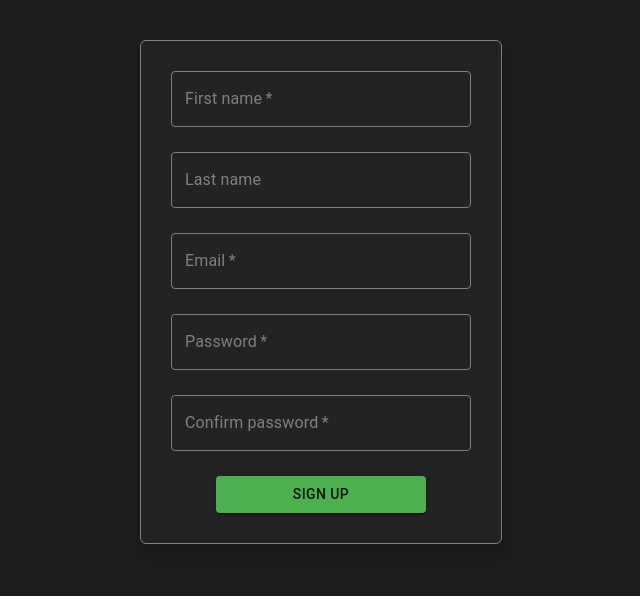
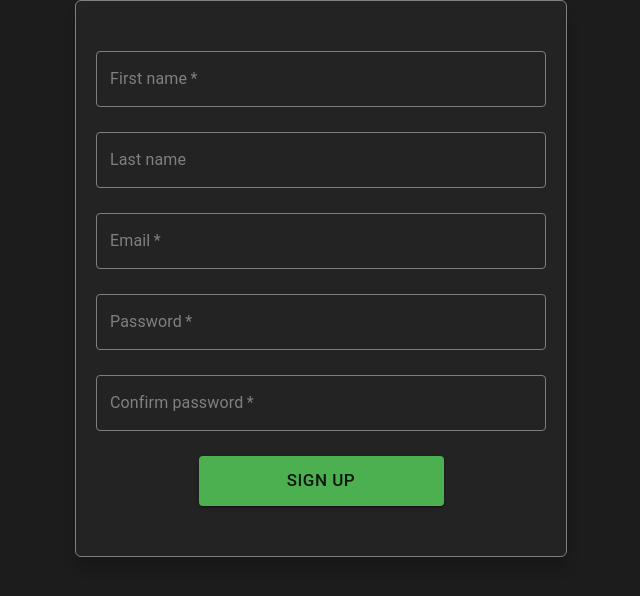
Before and after one commit to ArturBekhDEV/Intern-ui, a React (Vite) app: page /sign-up in a window 1280 px wide. Shown: the top 596 px of the page, without its empty margins (319-959 px from the left). Built offline with nearby package versions, Linux system fonts and the light colour scheme.

Commit message:
feature: add yup validation and refactor some text

```diff
--- a/src/components/SignUpForm/SignUpForm.constants.ts
+++ b/src/components/SignUpForm/SignUpForm.constants.ts
@@ -1,3 +1,58 @@
+import * as yup from "yup";
+
+const validationMessages = {
+  required: "This field is required.",
+  tooShort: "This field is too short.",
+  tooLong: "This field is too long.",
+  password: (type: string) => `Password should contain at least ${type}.`,
+  confirmPassword: "Passwords must match",
+  email: "Email format should be like: name@example.com",
+};
+
+const passwordPatterns = {
+  oneDigit: /(?=.*\d)/,
+  oneLowerCase: /(?=.*[a-z])/,
+  oneUpperCase: /(?=.*[A-Z])/,
+  oneSpecialSymbol: /.*[!@#$%^&*()_+{}[\]:;<>,.?~\\-].*/,
+};
+
+export const validationSchema = yup.object().shape({
+  firstName: yup
+    .string()
+    .min(3, validationMessages.tooShort)
+    .max(50, validationMessages.tooLong)
+    .required(validationMessages.required),
+  lastName: yup
+    .string()
+    .min(3, validationMessages.tooShort)
+    .max(60, validationMessages.tooLong),
+  email: yup
+    .string()
+    .email(validationMessages.email)
+    .required(validationMessages.required),
+  password: yup
+    .string()
+    .min(8, validationMessages.tooShort)
+    .max(50, validationMessages.tooLong)
+    .matches(passwordPatterns.oneDigit, {
+      message: validationMessages.password("one digit"),
+    })
+    .matches(passwordPatterns.oneLowerCase, {
+      message: validationMessages.password("one lower case character"),
+    })
+    .matches(passwordPatterns.oneUpperCase, {
+      message: validationMessages.password("one upper case character"),
+    })
+    .matches(passwordPatterns.oneSpecialSymbol, {
+      message: validationMessages.password("one special symbol"),
+    })
+    .required(validationMessages.required),
+  confirmPassword: yup
+    .string()
+    .max(50, validationMessages.tooLong)
+    .oneOf([yup.ref("password"), ""], validationMessages.confirmPassword),
+});
+
 export const inputs = [
   {
     id: "firstName",
@@ -20,7 +75,7 @@ export const inputs = [
   {
     id: "password",
     label: "Password",
-    placeholder: "Enter your passwoord",
+    placeholder: "Enter your password",
     required: true,
   },
   {
--- a/src/components/SignUpForm/SignUpForm.styles.ts
+++ b/src/components/SignUpForm/SignUpForm.styles.ts
@@ -2,28 +2,27 @@ import palette from "@/styles/app-theme/app.palette";
 
 export const styles = {
   root: {
-    display: "flex",
-    justifyContent: "center",
-    alignItems: "center",
-    flexDirection: "column",
+    width: 'fit-content',
+    display: 'block',
+    margin: '0 auto',
   },
   block: {
-    display: "flex",
-    flexDirection: "column",
-    alignItems: "center",
+    margin: 0,
+    padding: '40px 0',
   },
   form: {
     display: "flex",
     flexDirection: "column",
     alignItems: "center",
     justifyContent: "center",
-    minWidth:'300px'
-  },
-  icon: {
-    fontSize: "100px",
+    margin: '10px 20px',
+    width: '100%'
   },
   input: {
-    width: "100%",
+    width: '450px',
+    "@media (max-width: 600px)": {
+      width:'300px'
+    },
     "& input": {
       color: palette.basic.white,
     },
@@ -32,18 +31,22 @@ export const styles = {
       color: "gray",
     },
     "& .MuiInputBase-input::placeholder": {
-      color: palette.basic.white, // Placeholder color when not focused (white)
+      color: palette.basic.white,
     },
     "& .MuiOutlinedInput-root": {
       "& fieldset": {
-        borderColor: palette.basic.grey, // Default border color
+        borderColor: palette.basic.grey,
       },
       "&:hover:not(.Mui-focused) fieldset": {
-        borderColor: palette.basic.grey, // Border color on hover when not focused
+        borderColor: palette.basic.grey,
       },
     },
   },
   button: {
-    width: '70%'
+    width: '50%',
+    "@media (min-width: 600px)": {
+      padding: '10px 40px',
+      fontSize: '17px'
+    },
   }
 };
--- a/src/components/SignUpForm/SignUpForm.tsx
+++ b/src/components/SignUpForm/SignUpForm.tsx
@@ -1,14 +1,12 @@
 import { Field, Form, Formik } from "formik";
-
-import Box from "@mui/material/Box";
-import Button from "@mui/material/Button";
+import { Box, Button, TextField } from "@mui/material";
 
 import BlockWrapper from "@/components/BlockWrapper/BlockWrapper";
 import { styles } from "@/components/SignUpForm/SignUpForm.styles";
-import { TextField } from "@mui/material";
 import {
   initialValues,
   inputs,
+  validationSchema,
 } from "@/components/SignUpForm/SignUpForm.constants";
 
 const SignUpForm = () => {
@@ -21,25 +19,35 @@ const SignUpForm = () => {
             console.log("Values", values);
             resetForm();
           }}
+          validationSchema={validationSchema}
         >
+          {({ errors, touched }) => (
             <Form style={styles.form}>
               {inputs.map((input) => (
                 <Field
                   key={input.id}
                   id={input.id}
                   autoComplete="off"
+                  error={touched[input.id] && errors[input.id]}
+                  helperText={touched[input.id] && errors[input.id]}
                   sx={styles.input}
                   as={TextField}
                   label={input.label}
                   name={input.id}
                   placeholder={input.placeholder}
                   required={input.required}
+                  type={
+                    ["password", "confirmPassword"].includes(input.id)
+                      ? "password"
+                      : ""
+                  }
                 />
               ))}
               <Button variant="contained" type="submit" sx={styles.button}>
                 Sign Up
               </Button>
             </Form>
+          )}
         </Formik>
       </BlockWrapper>
     </Box>
```
Lines whose indentation alone changed are shown as unchanged.
